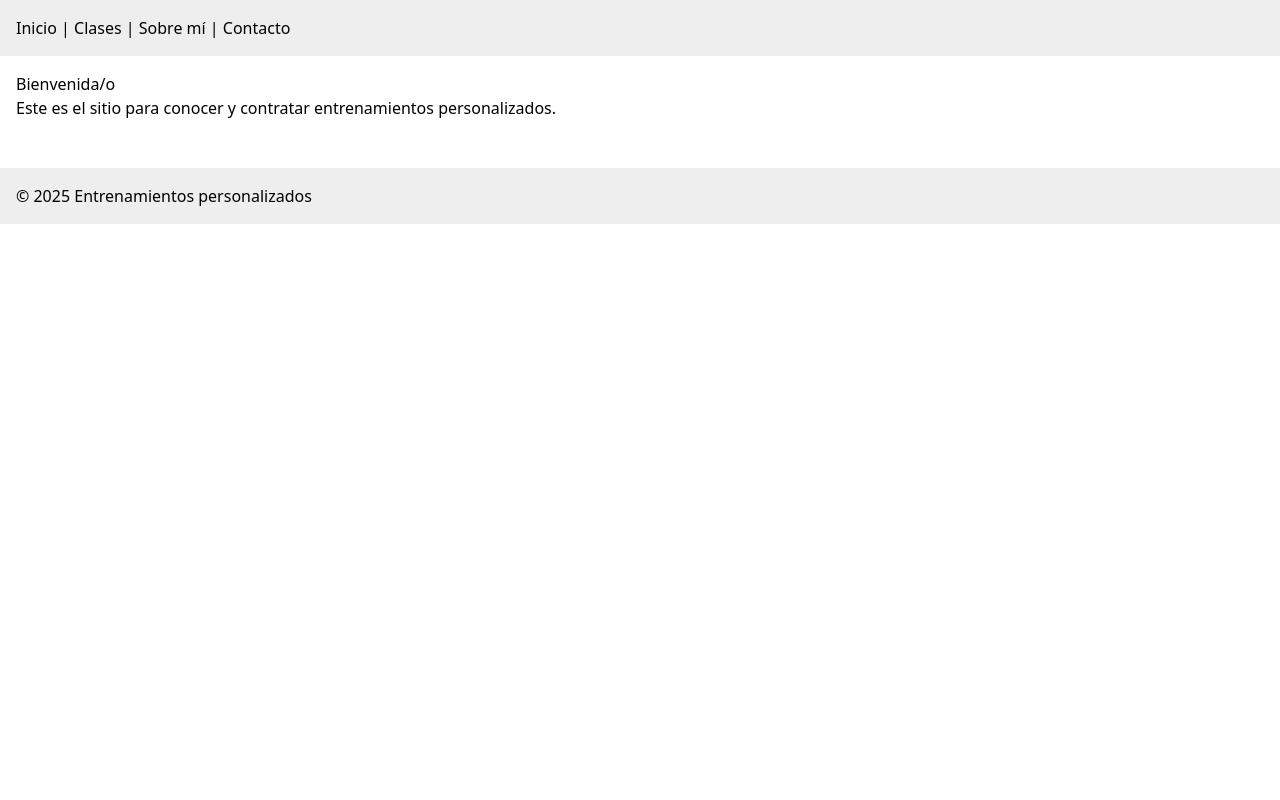
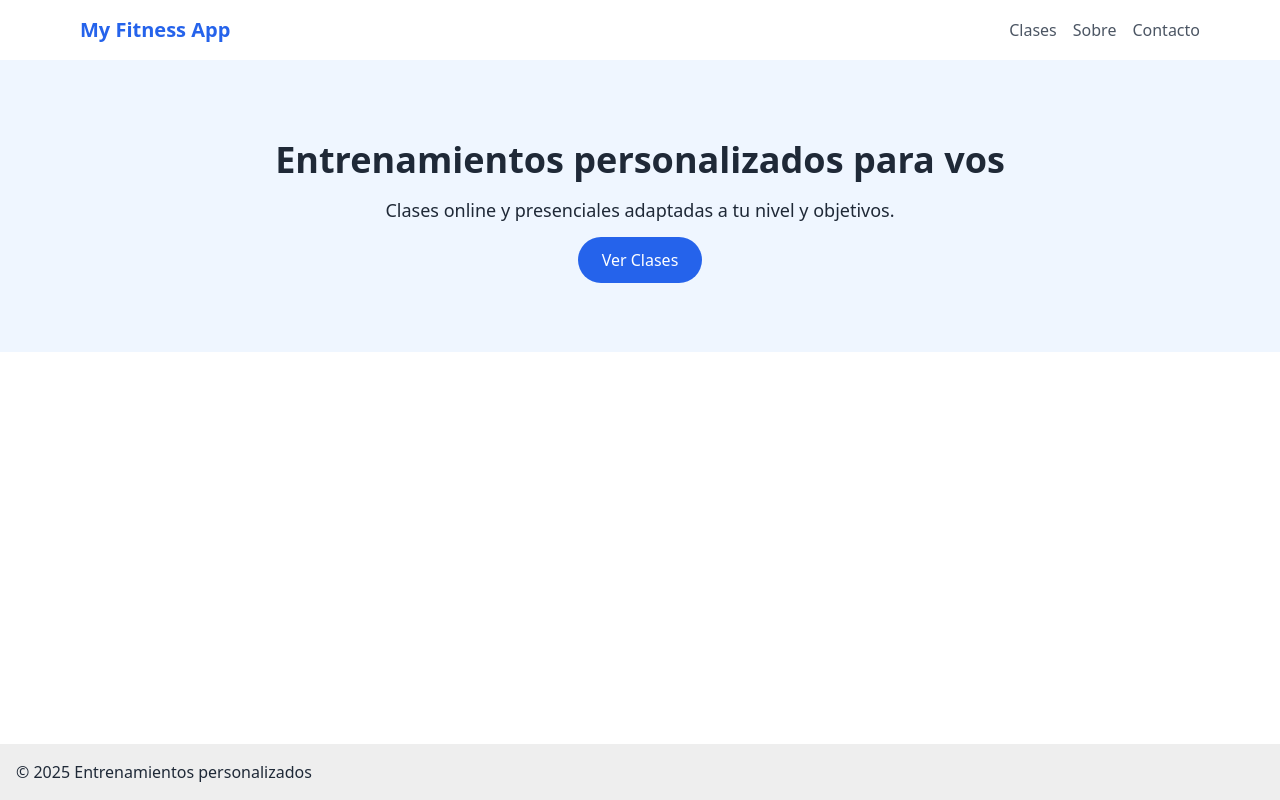
Before and after one commit to El-Yankee/frontend-fitness, a React (Vite) app: page / in a window 1280 px wide. Built offline with nearby package versions, Linux system fonts and the light colour scheme.

Commit message:
Primer Lindo Estilo

```diff
--- a/src/App.jsx
+++ b/src/App.jsx
@@ -1,6 +1,7 @@
 import { BrowserRouter as Router, Routes, Route } from "react-router-dom";
 import Navbar from "./components/Navbar";
 import Footer from "./components/Footer";
+
 import Home from "./pages/Home";
 import Clases from "./pages/Clases";
 import ClaseDetalle from "./pages/ClaseDetalle";
@@ -10,8 +11,10 @@ import Contacto from "./pages/Contacto";
 function App() {
   return (
     <Router>
+      <div className="font-sans text-gray-800 flex flex-col min-h-screen">
         <Navbar />
-      <main style={{ padding: "1rem" }}>
+
+        <main className="flex-grow">
           <Routes>
             <Route path="/" element={<Home />} />
             <Route path="/clases" element={<Clases />} />
@@ -20,7 +23,9 @@ function App() {
             <Route path="/contacto" element={<Contacto />} />
           </Routes>
         </main>
+
         <Footer />
+      </div>
     </Router>
   );
 }
--- a/src/components/Navbar.jsx
+++ b/src/components/Navbar.jsx
@@ -1,10 +1,48 @@
-import { Link } from "react-router-dom";
+import { Link, NavLink } from "react-router-dom";
 
 export default function Navbar() {
   return (
-    <nav style={{ padding: "1rem", background: "#eee" }}>
-      <Link to="/">Inicio</Link> | <Link to="/clases">Clases</Link> |{" "}
-      <Link to="/sobre">Sobre mí</Link> | <Link to="/contacto">Contacto</Link>
-    </nav>
+    <header className="bg-white shadow-md">
+      <div className="max-w-6xl mx-auto px-4 py-4 flex justify-between items-center">
+        {/* Logo */}
+        <Link to="/" className="text-xl font-bold text-blue-600">
+          My Fitness App
+        </Link>
+
+        {/* Navegación */}
+        <nav className="space-x-4">
+          <NavLink
+            to="/clases"
+            className={({ isActive }) =>
+              isActive
+                ? "text-blue-600 font-semibold"
+                : "text-gray-600 hover:text-blue-600"
+            }
+          >
+            Clases
+          </NavLink>
+          <NavLink
+            to="/sobre"
+            className={({ isActive }) =>
+              isActive
+                ? "text-blue-600 font-semibold"
+                : "text-gray-600 hover:text-blue-600"
+            }
+          >
+            Sobre
+          </NavLink>
+          <NavLink
+            to="/contacto"
+            className={({ isActive }) =>
+              isActive
+                ? "text-blue-600 font-semibold"
+                : "text-gray-600 hover:text-blue-600"
+            }
+          >
+            Contacto
+          </NavLink>
+        </nav>
+      </div>
+    </header>
   );
 }
--- a/src/pages/ClaseDetalle.jsx
+++ b/src/pages/ClaseDetalle.jsx
@@ -4,11 +4,14 @@ export default function ClaseDetalle() {
   const { id } = useParams();
 
   return (
-    <div>
-      <h1>Detalle de la clase {id}</h1>
+    <div className="py-16 px-4 max-w-4xl mx-auto">
+      <h2 className="text-3xl font-bold mb-4">Detalle de la Clase</h2>
+      <p className="mb-2 text-gray-700">
+        ID de la clase: <strong>{id}</strong>
+      </p>
       <p>
-        Aquí podrías cargar más información usando un backend o un archivo
-        local.
+        Acá podrías mostrar información dinámica de la clase seleccionada. Por
+        ejemplo: descripción, duración, nivel, instructora, etc.
       </p>
     </div>
   );
--- a/src/pages/Clases.jsx
+++ b/src/pages/Clases.jsx
@@ -1,27 +1,21 @@
-import CardClase from "../components/CardClase";
-
-const clases = [
-  {
-    id: 1,
-    titulo: "Entrenamiento Funcional",
-    descripcion: "Ideal para todo el cuerpo",
-    precio: 2500,
-  },
-  {
-    id: 2,
-    titulo: "Clases de Stretching",
-    descripcion: "Mejorá tu flexibilidad",
-    precio: 2000,
-  },
-];
-
 export default function Clases() {
   return (
-    <div>
-      <h1>Clases disponibles</h1>
-      {clases.map((clase) => (
-        <CardClase key={clase.id} clase={clase} />
-      ))}
+    <div className="py-16 px-4 max-w-6xl mx-auto">
+      <h2 className="text-3xl font-bold text-center mb-8">Nuestras Clases</h2>
+      <div className="grid md:grid-cols-3 gap-8">
+        <div className="p-6 border rounded-lg shadow hover:shadow-lg transition">
+          <h3 className="text-xl font-semibold mb-2">Funcional</h3>
+          <p>Entrenamientos dinámicos para ganar fuerza y resistencia.</p>
+        </div>
+        <div className="p-6 border rounded-lg shadow hover:shadow-lg transition">
+          <h3 className="text-xl font-semibold mb-2">Cardio</h3>
+          <p>Mejorá tu capacidad aeróbica y quemá calorías.</p>
+        </div>
+        <div className="p-6 border rounded-lg shadow hover:shadow-lg transition">
+          <h3 className="text-xl font-semibold mb-2">Personalizadas</h3>
+          <p>Planes 100% adaptados a tus objetivos.</p>
+        </div>
+      </div>
     </div>
   );
 }
--- a/src/pages/Contacto.jsx
+++ b/src/pages/Contacto.jsx
@@ -1,8 +1,32 @@
 export default function Contacto() {
   return (
-    <div>
-      <h1>Contacto</h1>
-      <p>Podés escribirme a: entrenadora@example.com</p>
+    <div className="py-16 px-4 max-w-4xl mx-auto">
+      <h2 className="text-3xl font-bold mb-6">Contacto</h2>
+      <p className="mb-4">
+        ¿Querés sumarte a una clase o tenés alguna consulta? Escribinos:
+      </p>
+      <form className="space-y-4">
+        <input
+          type="text"
+          placeholder="Tu nombre"
+          className="w-full p-3 border rounded"
+        />
+        <input
+          type="email"
+          placeholder="Tu email"
+          className="w-full p-3 border rounded"
+        />
+        <textarea
+          placeholder="Tu mensaje"
+          className="w-full p-3 border rounded h-32"
+        ></textarea>
+        <button
+          type="submit"
+          className="bg-blue-600 text-white px-6 py-3 rounded hover:bg-blue-700"
+        >
+          Enviar
+        </button>
+      </form>
     </div>
   );
 }
--- a/src/pages/Home.jsx
+++ b/src/pages/Home.jsx
@@ -1,10 +1,20 @@
 export default function Home() {
   return (
-    <div>
-      <h1>Bienvenida/o</h1>
-      <p>
-        Este es el sitio para conocer y contratar entrenamientos personalizados.
-      </p>
-    </div>
+    <section className="bg-blue-50 py-20 text-center">
+      <div className="max-w-4xl mx-auto px-4">
+        <h2 className="text-4xl font-extrabold mb-4">
+          Entrenamientos personalizados para vos
+        </h2>
+        <p className="text-lg mb-6">
+          Clases online y presenciales adaptadas a tu nivel y objetivos.
+        </p>
+        <a
+          href="/clases"
+          className="bg-blue-600 text-white px-6 py-3 rounded-full hover:bg-blue-700"
+        >
+          Ver Clases
+        </a>
+      </div>
+    </section>
   );
 }
--- a/src/pages/Sobre.jsx
+++ b/src/pages/Sobre.jsx
@@ -1,10 +1,11 @@
 export default function Sobre() {
   return (
-    <div>
-      <h1>Sobre mí</h1>
-      <p>
-        Hola, soy profesora de educación física con años de experiencia ayudando
-        a personas a mejorar su bienestar.
+    <div className="py-16 px-4 max-w-4xl mx-auto">
+      <h2 className="text-3xl font-bold mb-6">Sobre Nosotros</h2>
+      <p className="text-gray-700 leading-relaxed">
+        Somos un equipo apasionado por el movimiento y el bienestar. Ofrecemos
+        entrenamientos personalizados tanto online como presenciales, pensados
+        para acompañarte en cada etapa de tu camino.
       </p>
     </div>
   );
```
Lines whose indentation alone changed are shown as unchanged.
